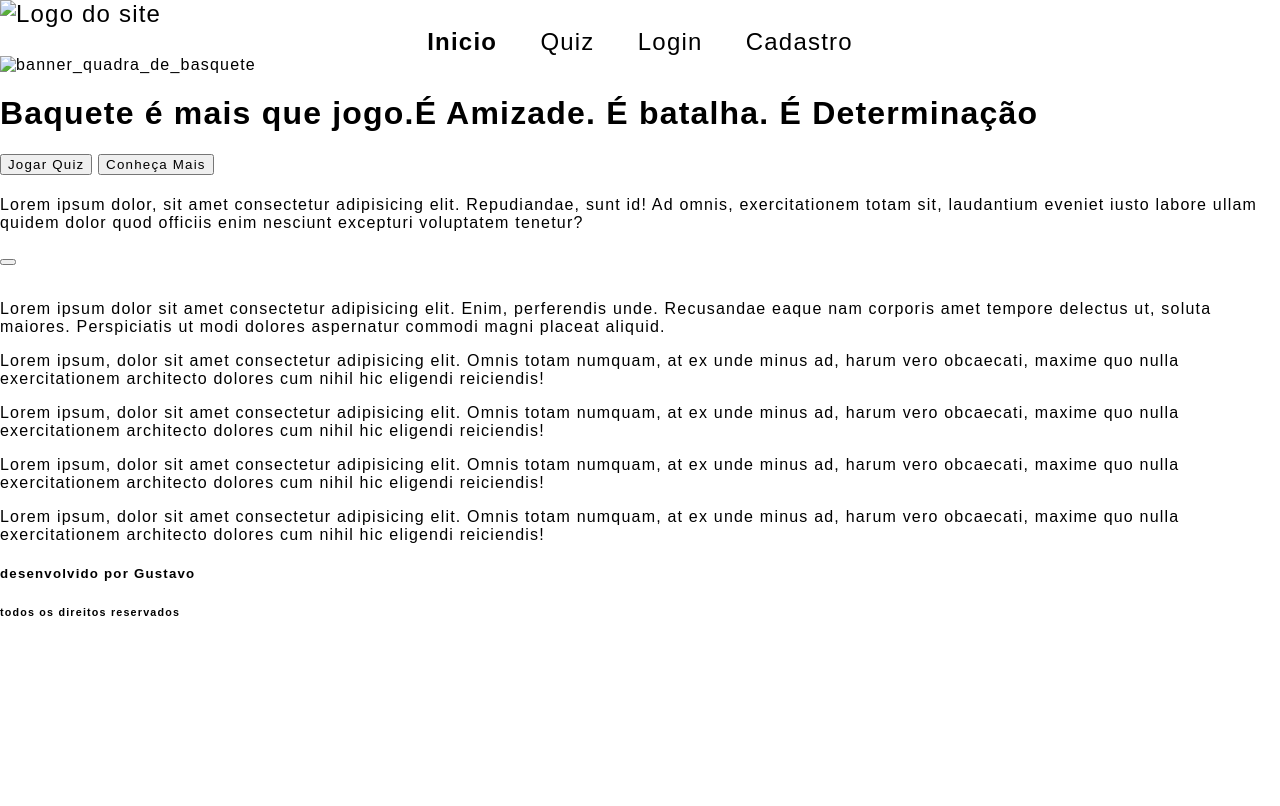
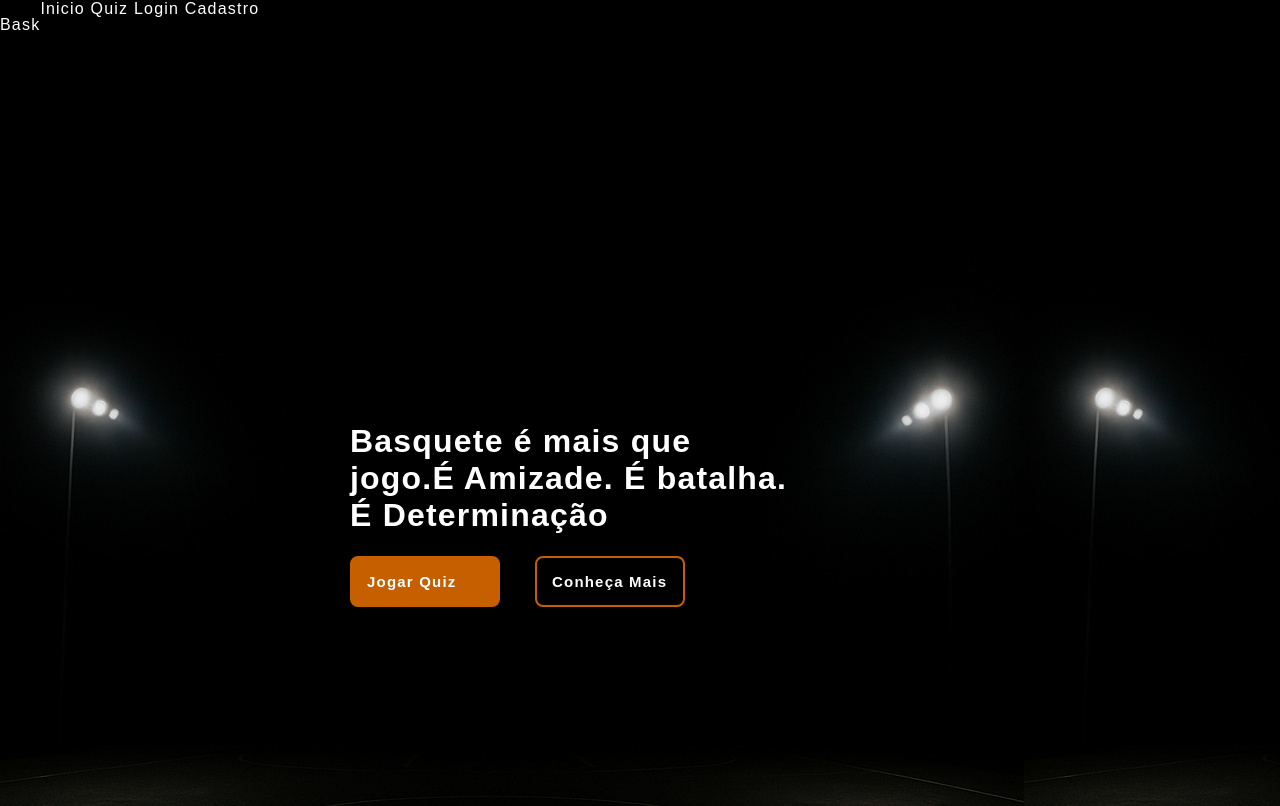
Before and after one commit to gusoaresss/ProjetoPessoal_Dribles_da_Vida, a plain HTML site: page index.html in a window 1280 px wide. Shown: the top 806 px of the page. Drawn offline with Linux system fonts and the light colour scheme.

Commit message:
Desenvolvimento do bloco 1 e bloco 2 e adicionando a imagem do michael Jordan; Estilizaçã dos primeiros botões

```diff
--- a/index.html
+++ b/index.html
@@ -11,13 +11,14 @@
     <head>
         <div class="header">
             <div class="container">
-           <img src="" alt="Logo do site">
+          <p>Bask</p>
             <div class="navbar">
-                <a class="now" href="#">Inicio</a>
-                <a href="../ProjetoPessoal_Dribles_da_Vida/paginaManutencao.html">Quiz</a>
-                <a href="paginaLogin.html">Login</a>
-                <a href="paginaCadastro.html">Cadastro</a>
-
+                <nav class="nav_header">
+                <a class="nav_a" href="#">Inicio</a>
+                <a class= "nav_a" href="../ProjetoPessoal_Dribles_da_Vida/paginaManutencao.html">Quiz</a>
+                <a class= "nav_a" href="paginaLogin.html">Login</a>
+                <a class= "nav_a" href="paginaCadastro.html">Cadastro</a>
+                </nav>
             </div>
         </div>
     </div>
@@ -28,11 +29,12 @@
     <div class="home_class">
         <!--conteudo da home aqui-->
         <div class="primeiro_bloco">
-            <img src="" alt="banner_quadra_de_basquete"><!--imagem de quadra que ficara logo abaixo da navbar-->
-            <h1>Baquete é mais que jogo.É Amizade. É batalha. É Determinação</h1>
+            <h1>Basquete é mais que<br>
+                jogo.É Amizade. É batalha.<br>
+                É Determinação</h1>
             <div class="buttons">
                 <button class="button_jogar">Jogar Quiz</button>
-                <button class="button_conheça">Conheça Mais</button>
+                <button class="button_conheca">Conheça Mais</button>
             </div>
         </div>
         <div class="segundo_bloco">
@@ -41,12 +43,10 @@
                 <p class="paragrafo_segundo_bloco">Lorem ipsum dolor, sit amet consectetur adipisicing elit.
                      Repudiandae, sunt id! Ad omnis, exercitationem totam sit, laudantium eveniet iusto labore
                      ullam quidem dolor quod officiis enim nesciunt excepturi voluptatem tenetur?</p>
-                     <button class="JOgue com os monstros"></button>
+                     <button class="button_segundo_bloco">Jogue com os monstros</button>
             </div>
-            <div class="fotos_jogadores">
-                <img src="" alt=""> <!--foto michael jordan-->
-                <img src="" alt="">  <!--foto kobe briant-->
-                <img src="" alt="">  <!--foto shaquille onel-->
+            <div class="fotos_jogador">
+                <img class= "img_michael" src="../ProjetoPessoal_Dribles_da_Vida/img/michael-jordan-1920x1080-11713-removebg-preview.png" alt=""> <!--foto michael jordan-->
             </div>
         </div>
         <div class="terceiro_bloco">
--- a/style/index.css
+++ b/style/index.css
@@ -6,65 +6,114 @@
 body {
     margin: 0;
     font-family: "Poppins", sans-serif;
-    background-color: white;
 }
 
-/* ÍNICIO DO HEADER UNIVERSAL */
+.header{
+    display: flex;
+    justify-content: space-between;
+    border-bottom: 2px solid black;
+    background-color: black;
+    color: white;
 
-.header {
-    background-color: white;
+
+}
+.container{
     display: flex;
-    flex-direction: column;
-    color: black;
+    justify-content: space-between;
+    flex-direction: row;
+    text-decoration: none;
+}
+.nav_a{
+  text-decoration: none;
+  color: white;
+  font-weight: border;
+
+
+
+
 }
 
-.header .container {
-    display: flex;
-    justify-content: center;
-    align-items: center;
-    font-size: 24px;
-    flex-direction:column ;
-     color: black;
+
+.primeiro_bloco{
+    background-image: url(../img/backgroud_quadra.png);
+    color: white;
+   width: 100%;
+    padding: 350px;
+
 }
 
-.header .container img {
-    width: 100%;
+.buttons{
+    display: flex;
+    flex-direction: row;
 }
 
-.title {
+.button_jogar{
+    display: flex;
+    width: 150px;
+    padding: 15px;
+    background-color: rgb(197, 95, 0);
+    color: white;
+    border: 2px solid rgb(197, 95, 0) ;
+    border-radius: 8px;
+    align-self: center;
+    cursor: pointer;
+    font-size: 15px;
     font-weight: bolder;
-    font-size: 20px;
+
 }
 
-.header .container .navbar {
-    display: flex;
-    width: 40%;
-    justify-content: space-evenly;
-    align-items: center;
-    margin: 0;
-    padding: 0;
-    list-style: none;
-     color: black;
+.button_jogar:hover{
+    background-color: black;
+    color: white;
+     transition: 0.5s;
+
 }
 
-.header .container .container {
+.button_conheca{
     display: flex;
-    width: 500px;
-    justify-content: space-between;
-    align-items: center;
-    margin: 0;
-    padding: 0;
-    list-style: none;
+    width: 150px;
+    padding: 15px;
+    background-color:black;
+    color: white;
+    border: 2px solid rgb(197, 95, 0) ;
+    border-radius: 8px;
+    align-self: center;
+    cursor: pointer;
+    margin-left: 35px;
+    font-size: 15px;
+    font-weight: bolder;
+}
+.button_conheca:hover{
+    background-color: rgb(197, 95, 0);
+    color: white;
+     transition: 0.5s;
 }
 
-.navbar a {
-    outline: none;
-    text-decoration: none;
-     color: black;
-    marker: none;
+.segundo_bloco{
+    display: flex;
+    background-color: black;
+    color: white;
+    padding: 100px;
+}
+.button_segundo_bloco{
+    display: flex;
+    width: 150px;
+    padding: 15px;
+    background-color: rgb(197, 95, 0);
+    color: white;
+    border: 2px solid rgb(197, 95, 0) ;
+    border-radius: 8px;
+    align-self: center;
+    cursor: pointer;
+    font-size: 15px;
+    font-weight: bolder;
 }
 
-.now {
-    font-weight: bolder;
+.button_segundo_bloco:hover{
+    background-color: black;
+    color: white;
+    transition: 0.5s;
 }
-/*FIM DO HEADER UNIVERSAL*/
+.fotos_jogador{
+    margin-left: 45px;
+}
```
Also changed, not shown: img/banner.jpeg (deleted), img/michael-jordan-1920x1080-11713-removebg-preview.png (added).
